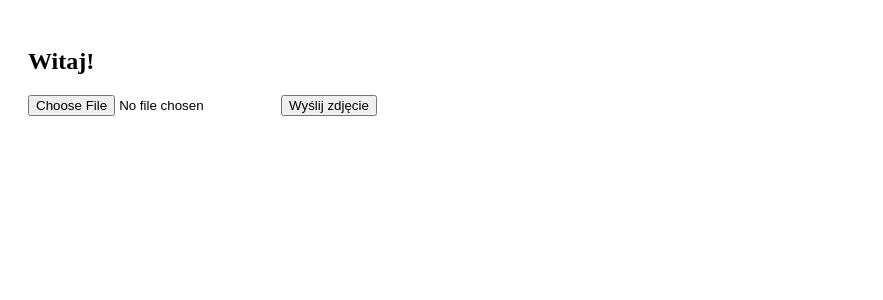
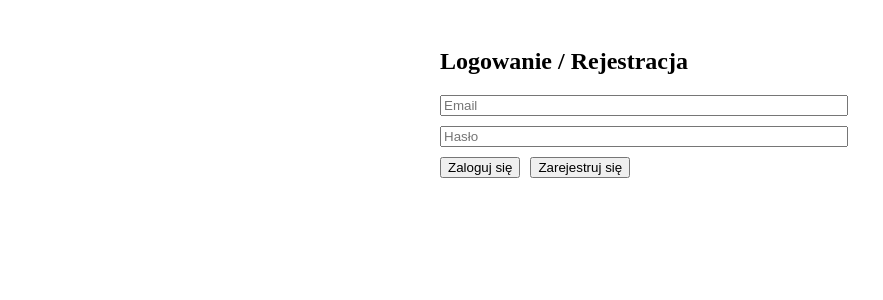
Before and after one commit to qznikk/sp2025, a React (Vite) app in the folder instagram/: page / in a window 1280 px wide. Shown: the top 300 px of the page, without its empty margins (0-883 px from the left). Built offline with nearby package versions, Linux system fonts and the light colour scheme; no server answers.

Commit message:
login/register

```diff
--- a/instagram/src/App.jsx
+++ b/instagram/src/App.jsx
@@ -19,7 +19,7 @@ function App() {
   const handleSignUp = async () => {
     const { error } = await supabase.auth.signUp({ email, password });
     if (error) alert("Błąd rejestracji: " + error.message);
-    else alert("Zarejestrowano! Teraz możesz się zalogować.");
+    else alert("Zarejestrowano! Sprawdź maila lub zaloguj się.");
   };
 
   const handleSignIn = async () => {
@@ -30,13 +30,16 @@ function App() {
     if (error) alert("Błąd logowania: " + error.message);
   };
 
+  const handleSignOut = async () => {
+    await supabase.auth.signOut();
+    setSession(null);
+  };
+
   const handleUpload = async () => {
     if (!file) return alert("Wybierz plik!");
 
     const userResp = await supabase.auth.getUser();
     const user = userResp.data.user;
-
-    console.log("SUPABASE USER:", user);
 
     if (!user) {
       alert("Brak zalogowanego użytkownika");
@@ -54,14 +57,11 @@ function App() {
       return alert("Upload error: " + uploadError.message);
     }
 
-    // sprawdzamy dane przed INSERT
     const insertData = {
       user_id: user.id,
       file_path: filePath,
       title: file.name,
     };
-
-    console.log("INSERT DATA:", insertData);
 
     const { error: dbError } = await supabase
       .from("photos")
@@ -75,11 +75,47 @@ function App() {
     alert("Zdjęcie przesłane i zapisane!");
   };
 
+  if (!session) {
+    return (
+      <div style={{ padding: "20px", maxWidth: "400px", margin: "auto" }}>
+        <h2>Logowanie / Rejestracja</h2>
+        <input
+          type="email"
+          placeholder="Email"
+          value={email}
+          onChange={(e) => setEmail(e.target.value)}
+          style={{ width: "100%", marginBottom: "10px" }}
+        />
+        <input
+          type="password"
+          placeholder="Hasło"
+          value={password}
+          onChange={(e) => setPassword(e.target.value)}
+          style={{ width: "100%", marginBottom: "10px" }}
+        />
+        <div>
+          <button onClick={handleSignIn} style={{ marginRight: "10px" }}>
+            Zaloguj się
+          </button>
+          <button onClick={handleSignUp}>Zarejestruj się</button>
+        </div>
+      </div>
+    );
+  }
+
   return (
-    <div style={{ padding: "20px" }}>
-      <h2>Witaj!</h2>
-      <input type="file" onChange={(e) => setFile(e.target.files[0])} />
-      <button onClick={handleUpload}>Wyślij zdjęcie</button>
+    <div style={{ padding: "20px", maxWidth: "600px", margin: "auto" }}>
+      <h2>Witaj w galerii!</h2>
+      <p>
+        Zalogowany jako: <strong>{session.user.email}</strong>
+      </p>
+      <button onClick={handleSignOut} style={{ marginBottom: "20px" }}>
+        Wyloguj
+      </button>
+      <div>
+        <input type="file" onChange={(e) => setFile(e.target.files[0])} />
+        <button onClick={handleUpload}>Wyślij zdjęcie</button>
+      </div>
     </div>
   );
 }
```
Also changed, not shown: instagram/package.json (+9 -1 lines), 1 other file (tests, documents, lock files or other folders).
